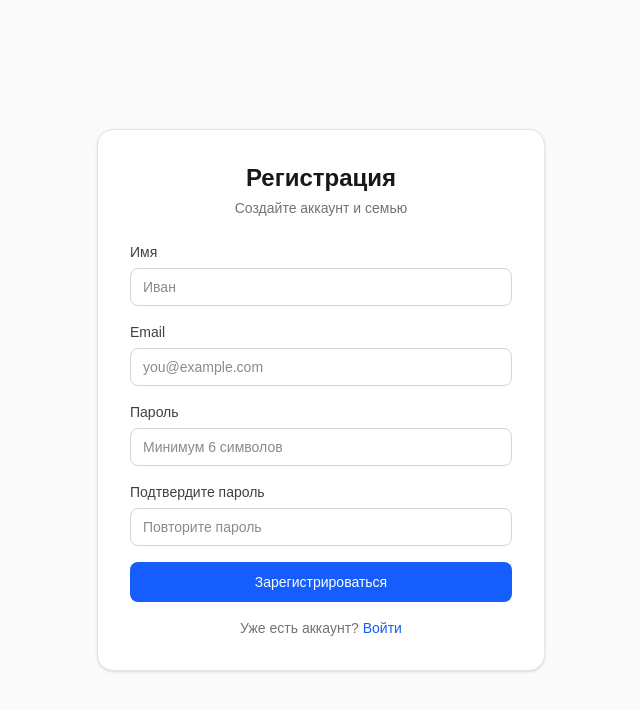
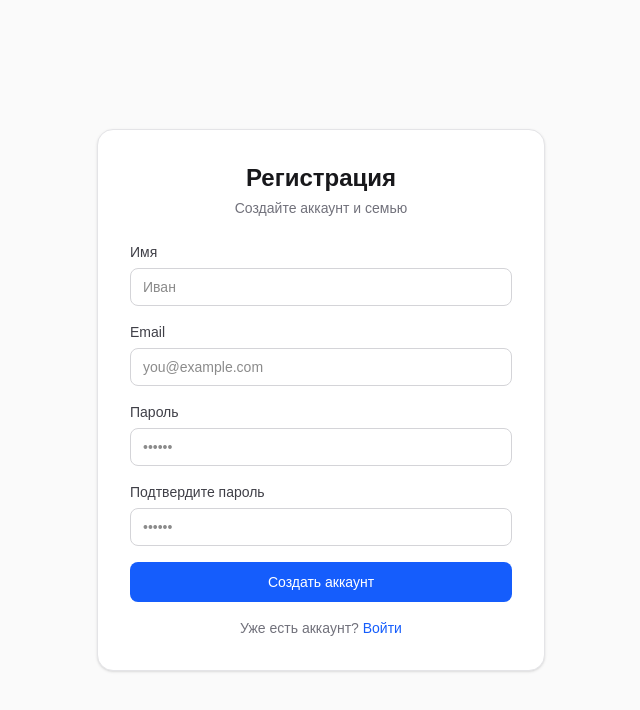
Before and after one commit to Districkov/doxod, a Next.js app: page /register in a window 1280 px wide. Shown: the top 710 px of the page, without its empty margins (319-959 px from the left). Built offline with nearby package versions, Linux system fonts and the light colour scheme; no server answers.

Commit message:
fix: add client-side redirect after login/register + auth middleware

```diff
--- a/src/app/(auth)/login/page.tsx
+++ b/src/app/(auth)/login/page.tsx
@@ -3,9 +3,18 @@
 import { useActionState } from 'react'
 import { loginUser } from '../_actions/auth-actions'
 import Link from 'next/link'
+import { useRouter } from 'next/navigation'
+import { useEffect } from 'react'
 
 export default function LoginPage() {
   const [state, formAction, pending] = useActionState(loginUser, { success: false })
+  const router = useRouter()
+
+  useEffect(() => {
+    if (state.success) {
+      router.push('/dashboard')
+    }
+  }, [state.success, router])
 
   return (
     <div className="rounded-2xl border border-zinc-200 bg-white p-8 shadow-sm dark:border-zinc-800 dark:bg-zinc-900">
@@ -54,13 +63,13 @@ export default function LoginPage() {
           disabled={pending}
           className="w-full rounded-lg bg-blue-600 px-4 py-2.5 text-sm font-medium text-white transition-colors hover:bg-blue-700 disabled:opacity-50"
         >
-          {pending ? 'Вход...' : 'Войти'}
+          {pending ? 'Входим...' : 'Войти'}
         </button>
       </form>
 
       <p className="mt-4 text-center text-sm text-zinc-500 dark:text-zinc-400">
         Нет аккаунта?{' '}
-        <Link href="/register" className="font-medium text-blue-600 hover:text-blue-700 dark:text-blue-400">
+        <Link href="/register" className="text-blue-600 hover:underline dark:text-blue-400">
           Зарегистрироваться
         </Link>
       </p>
--- a/src/app/(auth)/register/page.tsx
+++ b/src/app/(auth)/register/page.tsx
@@ -3,9 +3,18 @@
 import { useActionState } from 'react'
 import { registerUser } from '../_actions/auth-actions'
 import Link from 'next/link'
+import { useRouter } from 'next/navigation'
+import { useEffect } from 'react'
 
 export default function RegisterPage() {
   const [state, formAction, pending] = useActionState(registerUser, { success: false })
+  const router = useRouter()
+
+  useEffect(() => {
+    if (state.success) {
+      router.push('/dashboard')
+    }
+  }, [state.success, router])
 
   return (
     <div className="rounded-2xl border border-zinc-200 bg-white p-8 shadow-sm dark:border-zinc-800 dark:bg-zinc-900">
@@ -57,8 +66,7 @@ export default function RegisterPage() {
             type="password"
             name="password"
             required
-            minLength={6}
-            placeholder="Минимум 6 символов"
+            placeholder="••••••"
             className="w-full rounded-lg border border-zinc-300 bg-white px-3 py-2 text-sm dark:border-zinc-700 dark:bg-zinc-800 dark:text-zinc-100"
           />
         </div>
@@ -71,8 +79,7 @@ export default function RegisterPage() {
             type="password"
             name="confirmPassword"
             required
-            minLength={6}
-            placeholder="Повторите пароль"
+            placeholder="••••••"
             className="w-full rounded-lg border border-zinc-300 bg-white px-3 py-2 text-sm dark:border-zinc-700 dark:bg-zinc-800 dark:text-zinc-100"
           />
         </div>
@@ -82,13 +89,13 @@ export default function RegisterPage() {
           disabled={pending}
           className="w-full rounded-lg bg-blue-600 px-4 py-2.5 text-sm font-medium text-white transition-colors hover:bg-blue-700 disabled:opacity-50"
         >
-          {pending ? 'Регистрация...' : 'Зарегистрироваться'}
+          {pending ? 'Создаём...' : 'Создать аккаунт'}
         </button>
       </form>
 
       <p className="mt-4 text-center text-sm text-zinc-500 dark:text-zinc-400">
         Уже есть аккаунт?{' '}
-        <Link href="/login" className="font-medium text-blue-600 hover:text-blue-700 dark:text-blue-400">
+        <Link href="/login" className="text-blue-600 hover:underline dark:text-blue-400">
           Войти
         </Link>
       </p>
--- /dev/null
+++ b/src/middleware.ts
@@ -0,0 +1,12 @@
+export { auth as middleware } from '@/lib/auth'
+
+export const config = {
+  matcher: [
+    '/dashboard/:path*',
+    '/transactions/:path*',
+    '/goals/:path*',
+    '/analytics/:path*',
+    '/family/:path*',
+    '/invite/:path*',
+  ],
+}
```
